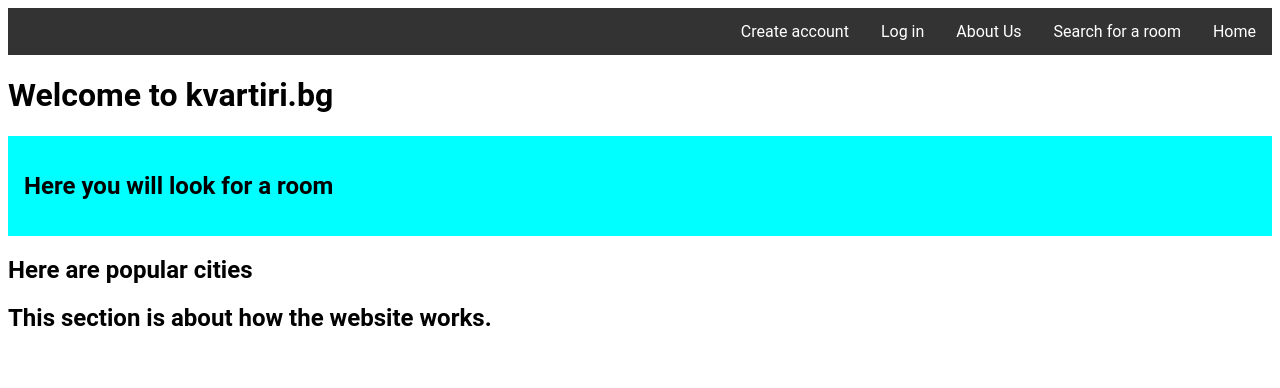
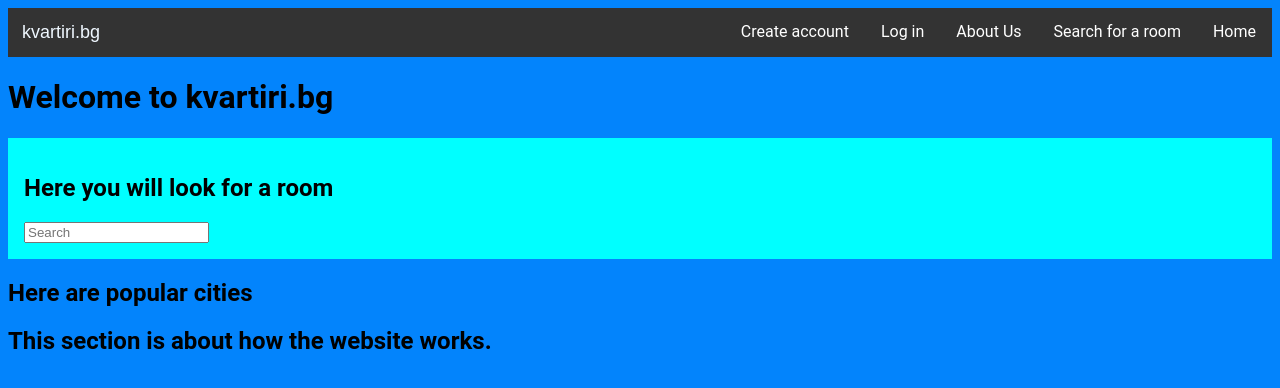
Before and after one commit to Velin-Todorov/kvartiri.bg, a Django app: page / in a window 1280 px wide. Shown: the top 388 px of the page. Run offline with Django 4.2, Linux system fonts and the light colour scheme; parts of the project's set-up code (start-up, migrations or seed data) failed here and were passed over.

Commit message:
changed style and home page

```diff
--- a/kvartiri_bg/static/css/style.css
+++ b/kvartiri_bg/static/css/style.css
@@ -1,5 +1,5 @@
 body {
-  background-color: white;
+  background-color: #0384fc;
   font-family: 'Roboto', sans-serif !important
 }
 
@@ -21,6 +21,14 @@ li {
   float: right;
 }
 
+li.logo {
+  float: left;
+  padding: 14px;
+  font-family: Arial, Helvetica, sans-serif;
+  color: aliceblue;
+  font-size: large;
+}
+
 li a {
   display: block;
   color: white;
--- a/kvartiri_bg/templates/home.html
+++ b/kvartiri_bg/templates/home.html
@@ -4,6 +4,7 @@
   {% block nav %}
   <nav>
     <ul class="navigation__list navigation__list--inline">
+      <li class="logo">kvartiri.bg</li>
       <li class="navigation__item">
         <a href="/" class="navigation__link navigation__link--is-active"
           >Home</a
@@ -24,11 +25,17 @@
     </ul>
   </nav>
 
-  {% endblock %} {% block main %}
+  {% endblock %}
+  {% block main %}
   <h1>Welcome to kvartiri.bg</h1>
 
   <section class="Search_root">
-    <div class="test"><h2>Here you will look for a room</h2></div>
+    <div class="test">
+      <h2>Here you will look for a room</h2>
+      <div class="search_bar">
+        <input type="text" placeholder="Search">
+      </div>
+    </div>
   </section>
 
   <section class="popular-cities">
```
